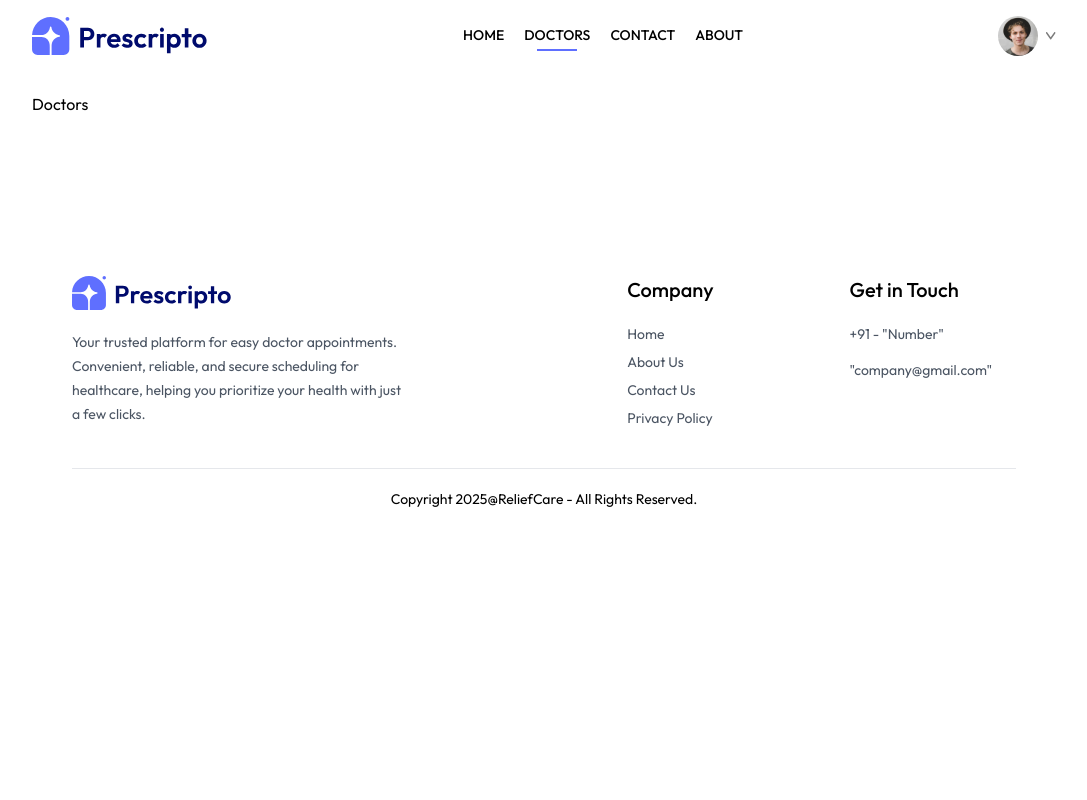
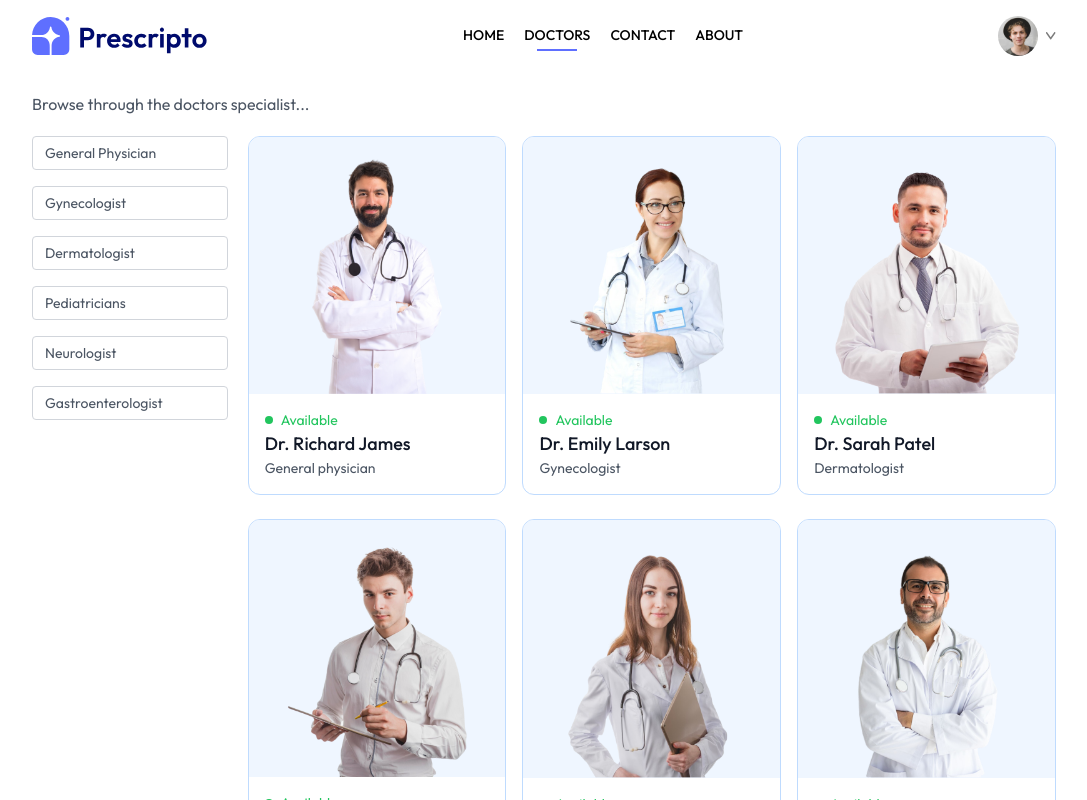
Before and after one commit to Abhinav1730/ReliefCare, a React (Vite) app in the folder frontend/: page /doctors in a window 1280 px wide. Shown: the top 800 px of the page, without its empty margins (96-1183 px from the left). Built offline with nearby package versions, Linux system fonts and the light colour scheme.

Commit message:
Creating the Doctors page

```diff
--- a/frontend/src/components/Navbar.jsx
+++ b/frontend/src/components/Navbar.jsx
@@ -10,7 +10,12 @@
 
   return (
     <div className="flex items-center justify-between text-sm py-4 mb-5 border-b-0 border-b-black">
-      <img className="w-44 cursor-pointer" src={assets.logo} alt="Logo Image" />
+      <img
+        onClick={() => navigate("/")}
+        className="w-44 cursor-pointer"
+        src={assets.logo}
+        alt="Logo Image"
+      />
       <ul className="hidden md:flex items-start gap-5 font-medium">
         <NavLink to="/">
           <li className="py-1">HOME</li>
--- a/frontend/src/pages/Doctors.jsx
+++ b/frontend/src/pages/Doctors.jsx
@@ -1,9 +1,119 @@
-import React from 'react'
+import React, { useContext, useEffect, useState } from "react";
+import { useNavigate, useParams } from "react-router-dom";
+import { AppContext } from "../context/AppContext";
 
 const Doctors = () => {
+  const navigate = useNavigate();
+
+  const { speciality } = useParams();
+  const [filterofDoctors, setFilterofDoctors] = useState([]);
+  //console.log(speciality)
+  const { doctors } = useContext(AppContext);
+
+  const applyFilter = () => {
+    if (speciality) {
+      setFilterofDoctors(
+        doctors.filter((doc) => doc.speciality === speciality)
+      );
+    } else {
+      setFilterofDoctors(doctors);
+    }
+  };
+  useEffect(() => {
+    applyFilter();
+  }, [doctors, speciality]);
   return (
-    <div>Doctors</div>
-  )
-}
+    <div>
+      <p className="text-gray-600">Browse through the doctors specialist...</p>
+      <div className="flex flex-col sm:flex-row items-start gap-5 mt-5">
+        <div className=" flex flex-col gap-4 text-sm text-gray-600">
+        <p
+            onClick={() =>
+              speciality === "General physician"
+                ? navigate("/doctors")
+                : navigate("/doctors/General Physician")
+            }
+            className={`w-[94vw] sm:w-auto pl-3 py-1.5 pr-16 border border-gray-300 rounded transition-all cursor-pointer ${speciality === "General physician"?'bg-indigo-100 text-black':""}`}
+          >
+            General Physician
+          </p>
+          <p
+            onClick={() =>
+              speciality === "Gynecologist"
+                ? navigate("/doctors")
+                : navigate("/doctors/Gynecologist")
+            }
+            className={`w-[94vw] sm:w-auto pl-3 py-1.5 pr-16 border border-gray-300 rounded transition-all cursor-pointer ${speciality === "Gynecologist"?'bg-indigo-100 text-black':""}`}
+          >
+            Gynecologist
+          </p>
+          <p
+            onClick={() =>
+              speciality === "Dermatologist"
+                ? navigate("/doctors")
+                : navigate("/doctors/Dermatologist")
+            }
+            className={`w-[94vw] sm:w-auto pl-3 py-1.5 pr-16 border border-gray-300 rounded transition-all cursor-pointer ${speciality === "Dermatologist"?'bg-indigo-100 text-black':""}`}
+          >
+            Dermatologist
+          </p>
+          <p
+            onClick={() =>
+              speciality === "Pediatricians"
+                ? navigate("/doctors")
+                : navigate("/doctors/Pediatricians")
+            }
+            className={`w-[94vw] sm:w-auto pl-3 py-1.5 pr-16 border border-gray-300 rounded transition-all cursor-pointer ${speciality === "Pediatricians"?'bg-indigo-100 text-black':""}`}
+          >
+            Pediatricians
+          </p>
+          <p
+            onClick={() =>
+              speciality === "Neurologist"
+                ? navigate("/doctors")
+                : navigate("/doctors/Neurologist")
+            }
+            className={`w-[94vw] sm:w-auto pl-3 py-1.5 pr-16 border border-gray-300 rounded transition-all cursor-pointer ${speciality === "Neurologist"?'bg-indigo-100 text-black':""}`}
+          >
+            Neurologist
+          </p>
+          <p
+            onClick={() =>
+              speciality === "Gastroenterologist"
+                ? navigate("/doctors")
+                : navigate("/doctors/Gastroenterologist")
+            }
+            className={`w-[94vw] sm:w-auto pl-3 py-1.5 pr-16 border border-gray-300 rounded transition-all cursor-pointer ${speciality === "Gastroenterologist"?'bg-indigo-100 text-black':""}`}
+          >
+            Gastroenterologist
+          </p>
+        </div>
+        <div className="w-full grid grid-cols-auto gap-4 gap-y-6">
+          {filterofDoctors.map((item, index) => (
+            <div
+              onClick={() => navigate(`/appointment/${item._id}`)}
+              className="border border-blue-200 rounded-xl overflow-hidden cursor-pointer hover:translate-y-[-10px] transition-all duration-500"
+              key={index}
+            >
+              <img
+                className="bg-blue-50 "
+                src={item.image}
+                alt="Doctor Image"
+              />
+              <div className="p-4">
+                <div className="flex items-center gap-2 text-sm text-center text-green-500">
+                  <p className="w-2 h-2 bg-green-500 rounded-full"></p>
+                  <p>Available</p>
+                </div>
+                <p className="text-gray-900 text-lg font-medium">{item.name}</p>
+                <p className="text-gray-600 text-sm ">{item.speciality}</p>
+              </div>
+            </div>
+          ))}
+        </div>
+      </div>
+    </div>
+  );
+};
 
-export default Doctors
+export default Doctors;
```
